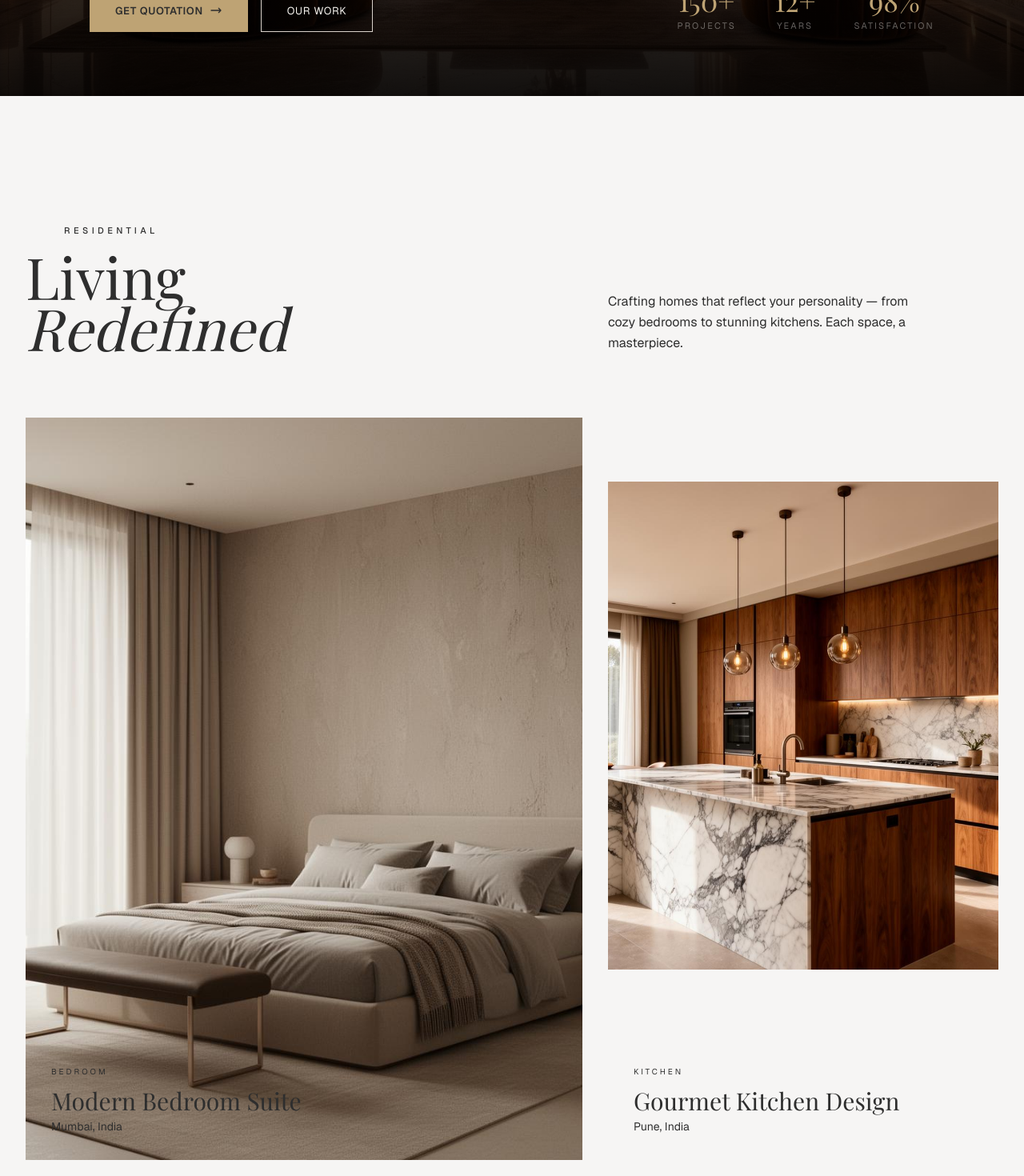
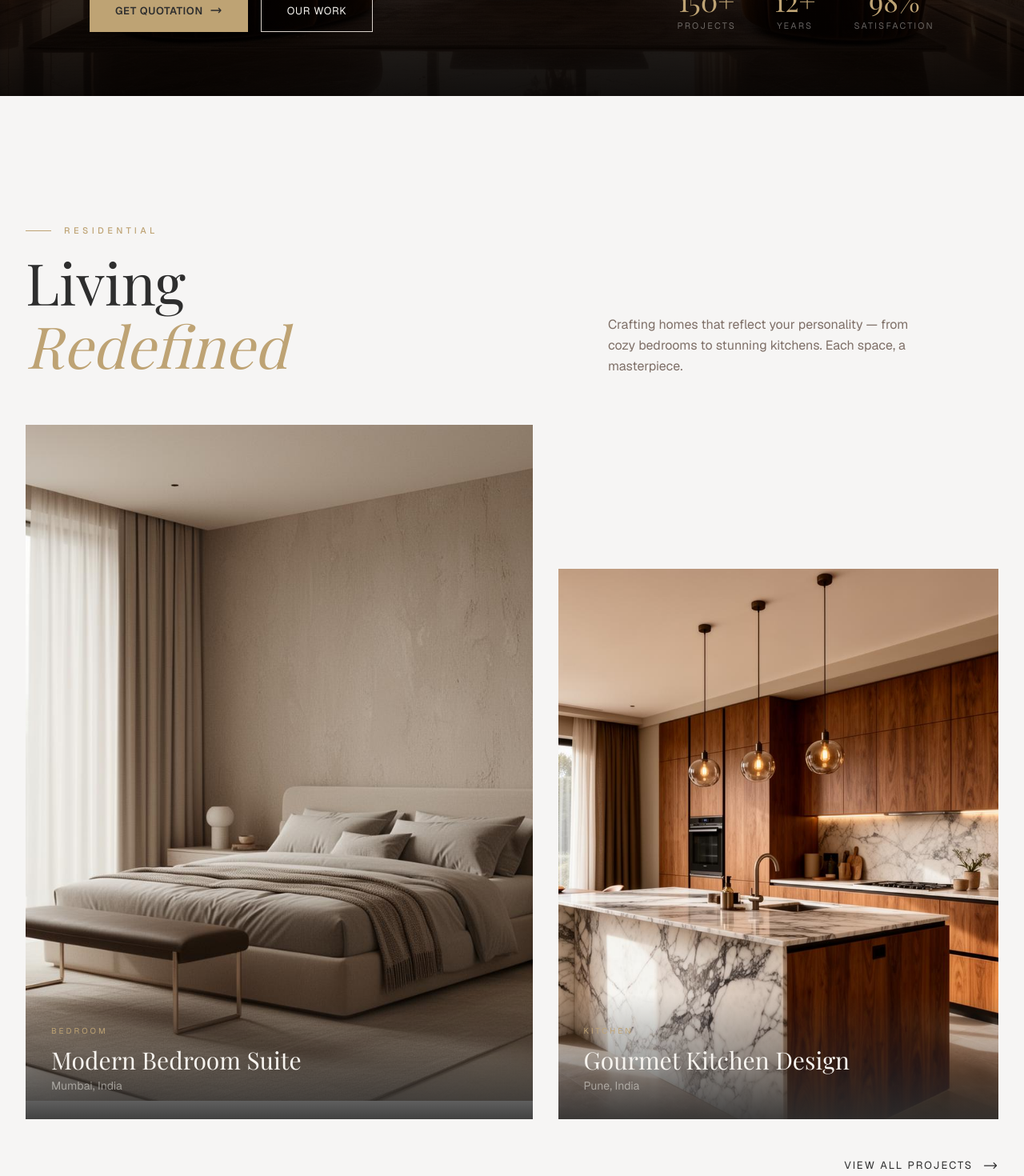
Before and after one commit to Mentoforce/earthvine, a Next.js app: page / in a window 1280 px wide. Shown: the part 680-2150 px from the top of the page at 80% size. Built offline with nearby package versions, Linux system fonts and the light colour scheme.

Commit message:
completed another section

```diff
--- a/src/components/ResidentialSection.tsx
+++ b/src/components/ResidentialSection.tsx
@@ -14,11 +14,11 @@ const ResidentialSection = () => {
   return (
     <section
       ref={ref}
-      className="py-16 sm:py-28 lg:py-40 bg-background overflow-hidden"
+      className="py-16 sm:py-28 lg:py-40 bg-[hsl(var(--background))] overflow-hidden"
     >
-      <div className="max-w-[1400px] mx-auto px-5 sm:px-8">
-        {/* Section header — asymmetric */}
-        <div className="grid grid-cols-1 lg:grid-cols-12 gap-6 sm:gap-8 mb-12 sm:mb-20">
+      <div className="max-w-350 mx-auto px-5 sm:px-8">
+        {/* Section header */}
+        <div className="grid grid-cols-1 lg:grid-cols-12 gap-6 sm:gap-8 mb-12 sm:mb-15">
           <motion.div
             initial={{ opacity: 0, x: -40 }}
             animate={inView ? { opacity: 1, x: 0 } : {}}
@@ -26,39 +26,42 @@ const ResidentialSection = () => {
             className="lg:col-span-5"
           >
             <div className="flex items-center gap-4 mb-4">
-              <div className="w-8 h-px bg-secondary" />
-              <span className="text-secondary font-body text-[11px] tracking-[0.4em] uppercase font-medium">
+              <div className="w-8 h-px bg-[hsl(var(--secondary))]" />
+              <span className="text-[hsl(var(--secondary))] font-body text-[11px] tracking-[0.4em] uppercase font-medium">
                 Residential
               </span>
             </div>
-            <h2 className="font-display text-4xl sm:text-5xl md:text-6xl lg:text-7xl text-foreground leading-[0.9]">
+            <h2 className="font-display text-4xl sm:text-5xl md:text-6xl lg:text-7xl text-[hsl(var(--foreground))] leading-[1.1] ">
               Living
               <br />
-              <span className="italic text-secondary">Redefined</span>
+              <span className="italic text-[hsl(var(--secondary))]">
+                Redefined
+              </span>
             </h2>
           </motion.div>
+
           <motion.div
             initial={{ opacity: 0, y: 30 }}
             animate={inView ? { opacity: 1, y: 0 } : {}}
             transition={{ duration: 0.7, delay: 0.3 }}
             className="lg:col-span-4 lg:col-start-8 flex items-end"
           >
-            <p className="text-muted-foreground font-body text-base leading-relaxed">
+            <p className="text-[hsl(var(--muted-foreground))] font-body text-base leading-relaxed">
               Crafting homes that reflect your personality — from cozy bedrooms
               to stunning kitchens. Each space, a masterpiece.
             </p>
           </motion.div>
         </div>
 
-        {/* Asymmetric image grid */}
-        <div className="grid grid-cols-1 lg:grid-cols-12 gap-6 lg:gap-8">
+        {/* Image grid */}
+        <div className="grid grid-cols-1 lg:grid-cols-15 gap-6 lg:gap-8">
           <motion.div
             initial={{ opacity: 0, y: 60 }}
             animate={inView ? { opacity: 1, y: 0 } : {}}
             transition={{ duration: 0.9, delay: 0.2 }}
-            className="lg:col-span-7 group relative overflow-hidden cursor-pointer"
+            className="lg:col-span-8 group relative overflow-hidden cursor-pointer"
           >
-            <div className="aspect-[4/5] lg:aspect-[3/4] overflow-hidden relative">
+            <div className="aspect-4/5 lg:aspect-3/4 overflow-hidden relative">
               <Image
                 src={res1}
                 alt="Modern Bedroom Suite"
@@ -66,15 +69,15 @@ const ResidentialSection = () => {
                 className="object-cover transition-transform duration-[1.2s] ease-out group-hover:scale-105"
               />
             </div>
-            {/* Overlay info */}
-            <div className="absolute bottom-0 left-0 right-0 p-8 bg-gradient-to-t from-charcoal/90 via-charcoal/40 to-transparent">
-              <span className="text-gold text-[10px] font-body tracking-[0.3em] uppercase">
+
+            <div className="absolute bottom-0 left-0 right-0 p-8 bg-linear-to-t from-[hsl(var(--charcoal)/0.9)] via-[hsl(var(--charcoal)/0.4)] to-transparent">
+              <span className="text-[hsl(var(--gold))] text-[10px] font-body tracking-[0.3em] uppercase">
                 Bedroom
               </span>
-              <h3 className="font-display text-2xl md:text-3xl text-cream mt-2">
+              <h3 className="font-display text-2xl md:text-3xl text-[hsl(var(--cream))] mt-2">
                 Modern Bedroom Suite
               </h3>
-              <p className="text-cream/50 text-sm font-body mt-1">
+              <p className="text-[hsl(var(--cream)/0.5)] text-sm font-body mt-1">
                 Mumbai, India
               </p>
             </div>
@@ -84,31 +87,33 @@ const ResidentialSection = () => {
             initial={{ opacity: 0, y: 60 }}
             animate={inView ? { opacity: 1, y: 0 } : {}}
             transition={{ duration: 0.9, delay: 0.45 }}
-            className="lg:col-span-5 lg:mt-20 group relative overflow-hidden cursor-pointer"
+            className="lg:col-span-7 lg:mt-45 group relative overflow-hidden cursor-pointer"
           >
-            <div className="aspect-[4/5] overflow-hidden relative">
+            <div className="aspect-4/5 overflow-hidden relative">
               <Image
                 src={res2}
                 alt="Gourmet Kitchen Design"
                 fill
+                objectFit="cover"
                 className="object-cover transition-transform duration-[1.2s] ease-out group-hover:scale-105"
               />
             </div>
-            <div className="absolute bottom-0 left-0 right-0 p-8 bg-gradient-to-t from-charcoal/90 via-charcoal/40 to-transparent">
-              <span className="text-gold text-[10px] font-body tracking-[0.3em] uppercase">
+
+            <div className="absolute bottom-0 left-0 right-0 p-8 bg-linear-to-t from-[hsl(var(--charcoal)/0.9)] via-[hsl(var(--charcoal)/0.4)] to-transparent">
+              <span className="text-[hsl(var(--gold))] text-[10px] font-body tracking-[0.3em] uppercase">
                 Kitchen
               </span>
-              <h3 className="font-display text-2xl md:text-3xl text-cream mt-2">
+              <h3 className="font-display text-2xl md:text-3xl text-[hsl(var(--cream))] mt-2">
                 Gourmet Kitchen Design
               </h3>
-              <p className="text-cream/50 text-sm font-body mt-1">
+              <p className="text-[hsl(var(--cream)/0.5)] text-sm font-body mt-1">
                 Pune, India
               </p>
             </div>
           </motion.div>
         </div>
 
-        {/* View all link */}
+        {/* View all */}
         <motion.div
           initial={{ opacity: 0 }}
           animate={inView ? { opacity: 1 } : {}}
@@ -117,7 +122,7 @@ const ResidentialSection = () => {
         >
           <Link
             href="/services"
-            className="group flex items-center gap-3 text-foreground font-body text-[13px] tracking-[0.15em] uppercase hover:text-secondary transition-colors duration-300"
+            className="group flex items-center gap-3 text-[hsl(var(--foreground))] font-body text-[13px] tracking-[0.15em] uppercase hover:text-[hsl(var(--secondary))] transition-colors duration-300"
           >
             View All Projects
             <svg
```
